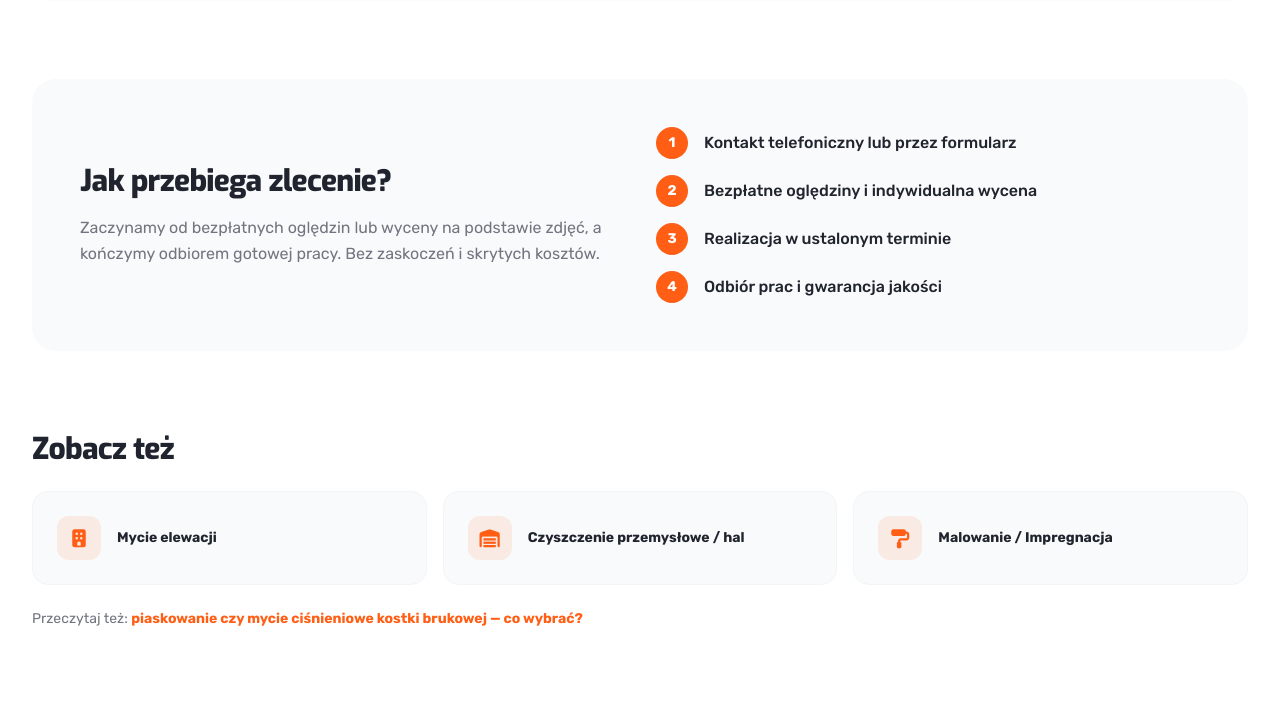
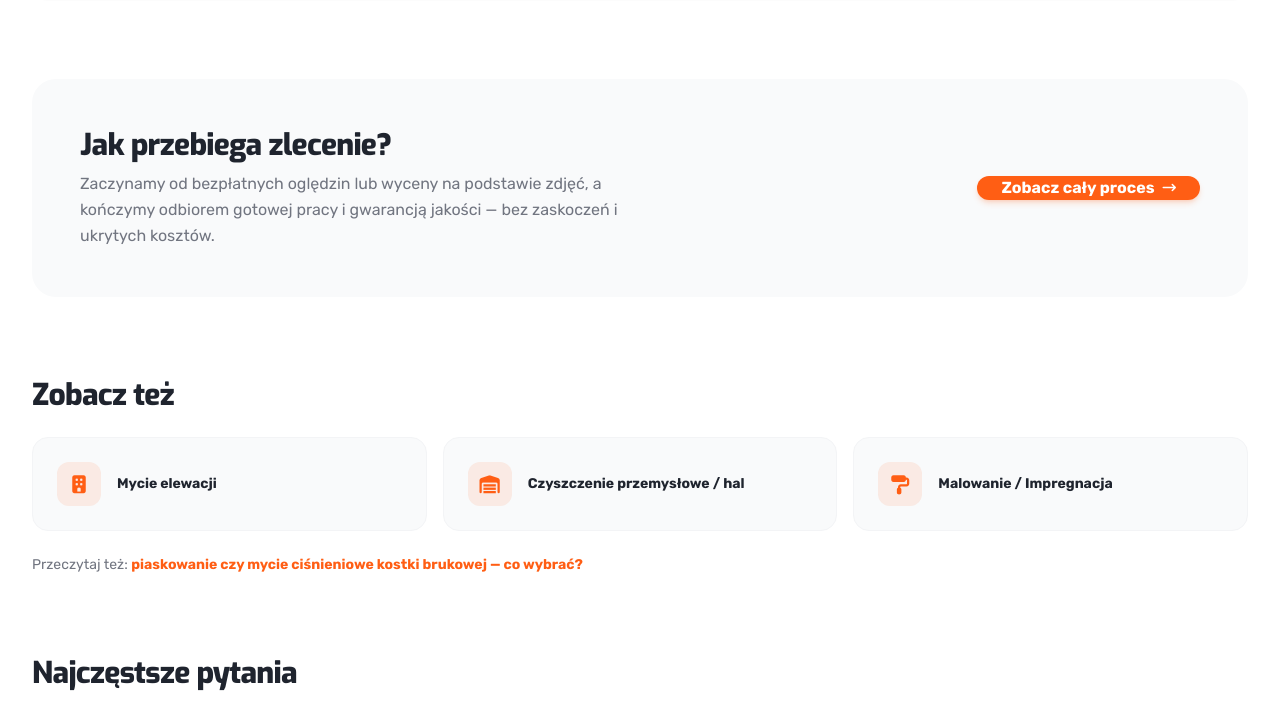
Before and after one commit to autoalexai-sketch/bruclean-service, a plain HTML site: page uslugi/mycie-kostki-brukowej.html in a window 1280 px wide. Shown: the part 2076-2782 px from the top of the page. Drawn offline with Linux system fonts and the light colour scheme; a web font is replaced by a local one.

Commit message:
Dedupe process block on mycie-kostki-brukowej.html; add Jak pracujemy nav/footer links

```diff
--- a/uslugi/mycie-kostki-brukowej.html
+++ b/uslugi/mycie-kostki-brukowej.html
@@ -183,6 +183,7 @@ src="https://www.facebook.com/tr?id=1792681042143896&ev=PageView&noscript=1"
                         </div>
                     </div>
 
+                    <a href="../jak-pracujemy.html" class="text-sm font-medium text-brand-dark hover:text-brand-orange transition-colors">Jak pracujemy</a>
                     <a href="../index.html#why-us" class="text-sm font-medium text-brand-dark hover:text-brand-orange transition-colors">Dlaczego my?</a>
                     <a href="../index.html#realizacje" class="text-sm font-medium text-brand-dark hover:text-brand-orange transition-colors">Realizacje</a>
                     <a href="../index.html#opinie" class="text-sm font-medium text-brand-dark hover:text-brand-orange transition-colors">Opinie</a>
@@ -220,6 +221,7 @@ src="https://www.facebook.com/tr?id=1792681042143896&ev=PageView&noscript=1"
                     <a href="malowanie-impregnacja.html" class="mobile-link block py-1.5 text-sm text-brand-gray hover:text-brand-orange">Malowanie / Impregnacja</a>
                 </div>
             </details>
+            <a href="../jak-pracujemy.html" class="mobile-link block py-2 text-base font-medium text-brand-dark hover:text-brand-orange">Jak pracujemy</a>
             <a href="../index.html#why-us" class="mobile-link block py-2 text-base font-medium text-brand-dark hover:text-brand-orange">Dlaczego my?</a>
             <a href="../index.html#realizacje" class="mobile-link block py-2 text-base font-medium text-brand-dark hover:text-brand-orange">Realizacje</a>
             <a href="../index.html#opinie" class="mobile-link block py-2 text-base font-medium text-brand-dark hover:text-brand-orange">Opinie</a>
@@ -306,17 +308,14 @@ src="https://www.facebook.com/tr?id=1792681042143896&ev=PageView&noscript=1"
                     </div>
                 </div>
             </div>
-            <div class="bg-brand-lightBg rounded-3xl p-8 sm:p-12 grid md:grid-cols-2 gap-8 items-center">
-                <div class="space-y-4">
+            <div class="bg-brand-lightBg rounded-3xl p-8 sm:p-12 flex flex-col sm:flex-row items-start sm:items-center justify-between gap-6">
+                <div class="space-y-2">
                     <h2 class="text-2xl sm:text-3xl font-extrabold text-brand-dark tracking-tight">Jak przebiega zlecenie?</h2>
-                    <p class="text-brand-gray leading-relaxed">Zaczynamy od bezpłatnych oględzin lub wyceny na podstawie zdjęć, a kończymy odbiorem gotowej pracy. Bez zaskoczeń i skrytych kosztów.</p>
+                    <p class="text-brand-gray leading-relaxed max-w-xl">Zaczynamy od bezpłatnych oględzin lub wyceny na podstawie zdjęć, a kończymy odbiorem gotowej pracy i gwarancją jakości — bez zaskoczeń i ukrytych kosztów.</p>
                 </div>
-                <ol class="space-y-4">
-                    <li class="flex items-start gap-4"><span class="w-8 h-8 rounded-full bg-brand-orange text-white flex items-center justify-center font-bold text-sm shrink-0">1</span><span class="text-brand-dark font-medium pt-1">Kontakt telefoniczny lub przez formularz</span></li>
-                    <li class="flex items-start gap-4"><span class="w-8 h-8 rounded-full bg-brand-orange text-white flex items-center justify-center font-bold text-sm shrink-0">2</span><span class="text-brand-dark font-medium pt-1">Bezpłatne oględziny i indywidualna wycena</span></li>
-                    <li class="flex items-start gap-4"><span class="w-8 h-8 rounded-full bg-brand-orange text-white flex items-center justify-center font-bold text-sm shrink-0">3</span><span class="text-brand-dark font-medium pt-1">Realizacja w ustalonym terminie</span></li>
-                    <li class="flex items-start gap-4"><span class="w-8 h-8 rounded-full bg-brand-orange text-white flex items-center justify-center font-bold text-sm shrink-0">4</span><span class="text-brand-dark font-medium pt-1">Odbiór prac i gwarancja jakości</span></li>
-                </ol>
+                <a href="../jak-pracujemy.html" class="shrink-0 inline-flex items-center gap-2 bg-brand-orange hover:bg-brand-orange/90 text-white px-6 py-3.5 rounded-xl font-bold shadow-md shadow-brand-orange/20 transition-all whitespace-nowrap">
+                    Zobacz cały proces <i class="fa-solid fa-arrow-right-long text-xs"></i>
+                </a>
             </div>
 
             <div class="space-y-6">
@@ -393,6 +392,7 @@ src="https://www.facebook.com/tr?id=1792681042143896&ev=PageView&noscript=1"
                 <ul class="space-y-2 text-sm text-gray-400">
                     <li><a href="../index.html#oferta" class="hover:text-white transition-colors">Nasza Oferta</a></li>
                     <li><a href="../index.html#why-us" class="hover:text-white transition-colors">Dlaczego My?</a></li>
+                    <li><a href="../jak-pracujemy.html" class="hover:text-white transition-colors">Jak pracujemy</a></li>
                     <li><a href="../index.html#realizacje" class="hover:text-white transition-colors">Ostatnie realizacje</a></li>
                     <li><a href="../index.html#opinie" class="hover:text-white transition-colors">Opinie klientów</a></li>
                     <li><a href="../blog/index.html" class="hover:text-white transition-colors">Blog</a></li>
```
